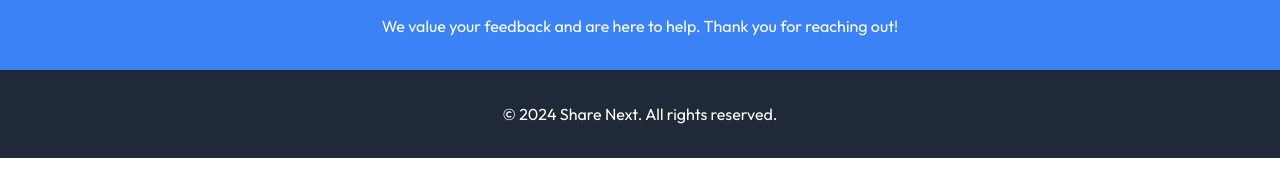
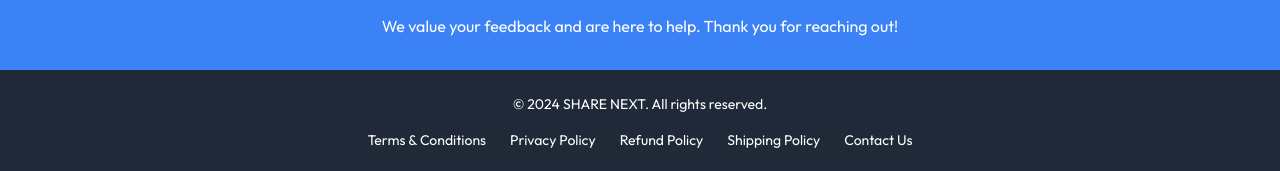
Before and after one commit to Sahil-1832/Share-Next-App, a Next.js app: page /contact-us in a window 1280 px wide. Shown: the part 1012-1183 px from the top of the page. Built offline with nearby package versions, Linux system fonts and the light colour scheme.

Commit message:
Terms & Conditions

```diff
--- a/app/about-us/page.js
+++ b/app/about-us/page.js
@@ -1,5 +1,6 @@
 import Image from 'next/image';
 import Header from '../_components/Header';
+import Footer from '../footer/page';
 
 export default function AboutUsPage() {
   return (
@@ -61,9 +62,7 @@ export default function AboutUsPage() {
         </div>
       </section>
 
-      <footer className="py-8 bg-gray-800 text-white text-center">
-        <p>© 2024 Share Next. All rights reserved.</p>
-      </footer>
+      <Footer />
     </div>
   );
 }
--- a/app/contact-us/page.js
+++ b/app/contact-us/page.js
@@ -1,5 +1,6 @@
 import React from "react";
 import Header from '../_components/Header';
+import Footer from '../footer/page';
 
 const ContactUs = () => {
   return (
@@ -91,9 +92,7 @@ const ContactUs = () => {
         </p>
       </section>
 
-      <footer className="py-8 bg-gray-800 text-white text-center">
-        <p>© 2024 Share Next. All rights reserved.</p>
-      </footer>
+      <Footer />
     </div>
   );
 };
--- /dev/null
+++ b/app/footer/page.js
@@ -0,0 +1,138 @@
+"use client"
+import React, { useState } from "react";
+
+export default function Footer(){
+  const [modalIsOpen, setModalIsOpen] = useState(false);
+  const [modalContent, setModalContent] = useState("");
+
+  const openModal = (content) => {
+    setModalContent(content);
+    setModalIsOpen(true);
+  };
+
+  const closeModal = () => {
+    setModalIsOpen(false);
+    setModalContent("");
+  };
+
+  const policies = {
+    terms: (
+      <div>
+        <h2 className="text-2xl font-bold mb-4">Terms and Conditions</h2>
+        <p>Welcome to SHARE NEXT. By using our platform, you agree to abide by the following terms:</p>
+        <ul className="list-disc pl-5 mt-2">
+          <li>You are responsible for ensuring that all information provided on the platform is accurate and up to date.</li>
+          <li>Any unauthorized use or breach of our platform's security may result in suspension of services and legal action.</li>
+          <li>All content, data, and intellectual property on the platform belong to SHARE NEXT unless stated otherwise.</li>
+          <li>All disputes will be resolved under the jurisdiction of Kangra, Himachal Pradesh.</li>
+          <li>By continuing to use our services, you agree to these terms and our policies.</li>
+        </ul>
+      </div>
+    ),
+    privacy: (
+      <div>
+        <h2 className="text-2xl font-bold mb-4">Privacy Policy</h2>
+        <p>SHARE NEXT is committed to protecting your privacy. Here's how we handle your data:</p>
+        <ul className="list-disc pl-5 mt-2">
+          <li>We collect basic user information, including name, email, and usage data, to improve our services.</li>
+          <li>Your data is used solely for enhancing user experience and facilitating seamless transactions.</li>
+          <li>We do not sell, rent, or share your personal information with third parties without your explicit consent.</li>
+          <li>You may request data deletion or updates by contacting sharenext.connect@gmail.com.</li>
+          <li>Your trust is our priority, and we adhere to the best data protection practices.</li>
+        </ul>
+      </div>
+    ),
+    refund: (
+      <div>
+        <h2 className="text-2xl font-bold mb-4">Refund & Cancellation Policy</h2>
+        <p>Our refund and cancellation policy ensures a hassle-free experience for our users:</p>
+        <ul className="list-disc pl-5 mt-2">
+          <li>Refund requests can be initiated within 14 days of purchase through your account dashboard.</li>
+          <li>Upon approval, refunds are processed within 7-10 business days to the original payment method.</li>
+          <li>Orders can be canceled for a full refund before they are shipped or processed.</li>
+          <li>For any issues, contact us at sharenext.connect@gmail.com with your order details.</li>
+          <li>We strive to resolve all refund and cancellation queries promptly and fairly.</li>
+        </ul>
+      </div>
+    ),
+    shipping: (
+      <div>
+        <h2 className="text-2xl font-bold mb-4">Shipping Policy</h2>
+        <p>SHARE NEXT aims to ensure reliable delivery of functionalities to all users:</p>
+        <ul className="list-disc pl-5 mt-2">
+          <li>SHARE NEXT offers online services and functionality.</li>
+          <li>No physical products are shipped to users.</li>
+          <li>A shipping policy is not applicable to our platform.</li>
+          <li>For queries, email us at sharenext.connect@gmail.com.</li>
+        </ul>
+      </div>
+    ),
+    contact: (
+      <div>
+        <h2 className="text-2xl font-bold mb-4">Contact Us</h2>
+        <p>We're here to help! Reach out to us for support or inquiries:</p>
+        <ul className="list-disc pl-5 mt-2">
+          <li>Phone: +91-7876202496 (Available Monday to Friday, 9 AM to 6 PM)</li>
+          <li>Email: sharenext.connect@gmail.com (We respond within 24-48 hours)</li>
+          <li>Address: SHARE NEXT, Kangra, Himachal Pradesh, India - 176201</li>
+          <li>Social Media: Connect with us on our official platforms for the latest updates.</li>
+        </ul>
+      </div>
+    ),
+  };
+
+
+  return (
+    <div className="footer bg-gray-800 text-white py-6">
+      <div className="text-center">
+        <p className="text-sm">&copy; {new Date().getFullYear()} SHARE NEXT. All rights reserved.</p>
+        <ul className="flex justify-center space-x-6 mt-4 text-sm">
+          <li
+            className="cursor-pointer hover:underline"
+            onClick={() => openModal(policies.terms)}
+          >
+            Terms & Conditions
+          </li>
+          <li
+            className="cursor-pointer hover:underline"
+            onClick={() => openModal(policies.privacy)}
+          >
+            Privacy Policy
+          </li>
+          <li
+            className="cursor-pointer hover:underline"
+            onClick={() => openModal(policies.refund)}
+          >
+            Refund Policy
+          </li>
+          <li
+            className="cursor-pointer hover:underline"
+            onClick={() => openModal(policies.shipping)}
+          >
+            Shipping Policy
+          </li>
+          <li
+            className="cursor-pointer hover:underline"
+            onClick={() => openModal(policies.contact)}
+          >
+            Contact Us
+          </li>
+        </ul>
+      </div>
+
+      {modalIsOpen && (
+        <div className="fixed inset-0 bg-black bg-opacity-50 flex justify-center items-center z-50">
+          <div className="bg-white text-black rounded-lg w-11/12 md:w-1/2 lg:w-1/3 p-6 relative">
+            <button
+              className="absolute top-3 right-3 text-gray-500 hover:text-gray-800"
+              onClick={closeModal}
+            >
+              ✕
+            </button>
+            {modalContent}
+          </div>
+        </div>
+      )}
+    </div>
+  );
+};
--- a/package.json
+++ b/package.json
@@ -25,6 +25,7 @@
     "react-dom": "18.3.1",
     "react-hot-toast": "^2.4.1",
     "react-loader-spinner": "^6.1.6",
+    "react-modal": "^3.16.1",
     "resend": "^4.0.0"
   },
   "devDependencies": {
```
Also changed, not shown: 1 other file (tests, documents, lock files or other folders).
